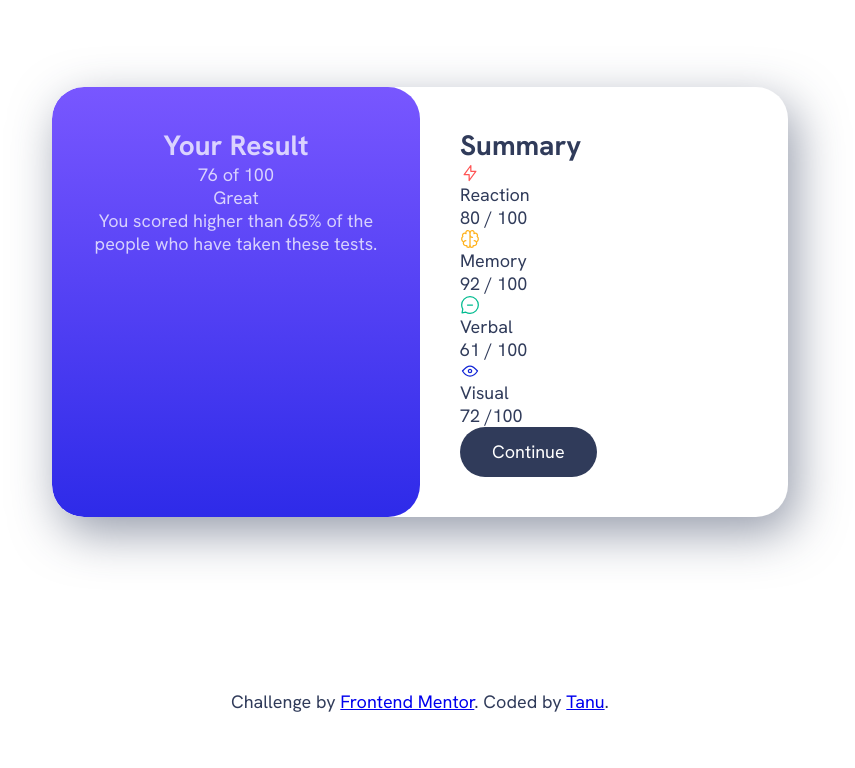
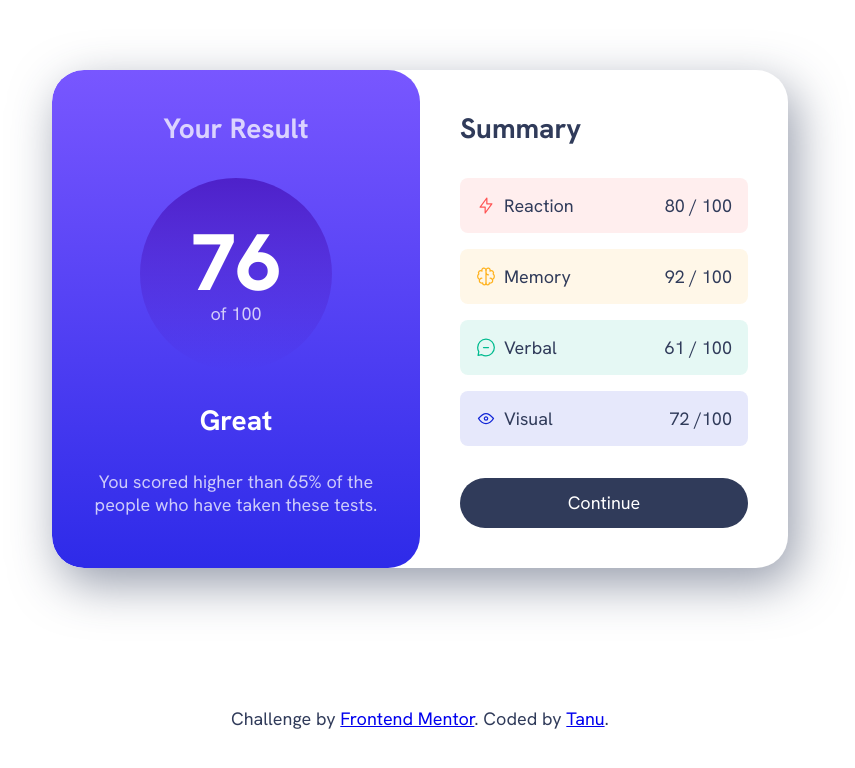
Before and after one commit to tanu-12/Result_summary_component, a plain HTML site: page index.html in a window 1280 px wide. Shown: the whole page, without its empty margins (220-1075 px from the left). Drawn offline with Linux system fonts and the light colour scheme.

Commit message:
making it summary section

```diff
--- a/index.html
+++ b/index.html
@@ -19,7 +19,7 @@
     <div class="result">
       <div class="result_summary grid-flow " data-spacing="large">
         <h1 class="section-title">Your Result</h1>
-        <p><span>76</span>
+        <p class="result-score"><span>76</span>
           of 100</p>
 
         <p class="rank grid-flow"> Great</p>
@@ -49,19 +49,20 @@
 
           </div>
           <div class="summary_item" data-item-type="accent-3">
-            <flex-group>
+            <div class="flex-group">
               <img src="assets/images/icon-verbal.svg" alt="">
               <div class="summary_title">Verbal</div>
-            </flex-group>
+            </div>
 
 
             <p><span>61</span> / 100</p>
           </div>
           <div class="summary_item " data-item-type="accent-4">
-            <div class="flex-group"></div>
+            <div class="flex-group">
 
-            <img src="assets/images/icon-visual.svg" alt="">
-            <div class="summary_title">Visual</div>
+              <img src="assets/images/icon-visual.svg" alt="">
+              <div class="summary_title">Visual</div>
+            </div>
 
 
             <p>
--- a/style.css
+++ b/style.css
@@ -31,6 +31,8 @@
 
     --gradient-to-transparent: linear-gradient(var(--clr-primary-500),
             hsl(var(--clr-secondary-hsl-500), 0));
+
+
 
     --clr-accent-1: 0, 100%, 67%;
     --clr-accent-2: 39, 100%, 56%;
@@ -117,6 +119,76 @@ button:focus {
     padding: var(--padding);
 }
 
+.grid-flow {
+    display: grid;
+    align-content: start;
+    gap: 1rem;
+}
+
+.grid-flow[data-spacing="large"] {
+    gap: 2rem;
+}
+
+.result-score {
+    display: grid;
+    place-content: center;
+    width: 12rem;
+    margin-inline: auto;
+    background: var(--gradient-to-transparent);
+
+    aspect-ratio: 1/1;
+    border-radius: 50%;
+}
+
+.result-score span {
+    display: block;
+    font-size: var(--fs-900);
+    font-weight: var(--fw-black);
+    line-height: 1;
+    color: hsl(var(--clr-neutral-hsl-100));
+}
+
+.rank {
+    font-size: var(--fs-700);
+    font-weight: var(--fw-bold);
+    color: hsl(var(--clr-neutral-hsl-100));
+
+
+}
+
+
+
+.flex-group {
+    display: flex;
+    gap: .5rem;
+}
+
+.summary_item[data-item-type="accent-1"] {
+    --item-color: var(--clr-accent-1);
+}
+
+.summary_item[data-item-type="accent-2"] {
+    --item-color: var(--clr-accent-2);
+}
+
+.summary_item[data-item-type="accent-3"] {
+    --item-color: var(--clr-accent-3);
+}
+
+.summary_item[data-item-type="accent-4"] {
+    --item-color: var(--clr-accent-4);
+}
+
+.summary_item {
+    display: flex;
+    justify-content: space-between;
+    align-items: center;
+    padding: 1rem;
+    background-color: hsl(var(--item-color), .1);
+    border-radius: .5rem;
+
+}
+
 
 /* Media query */
 
@@ -131,6 +203,7 @@ button:focus {
     }
 
     .result {
+        margin-inline: 1rem;
         grid-template-columns: repeat(2, 1fr);
         border-radius: var(--border-radius);
 
```
